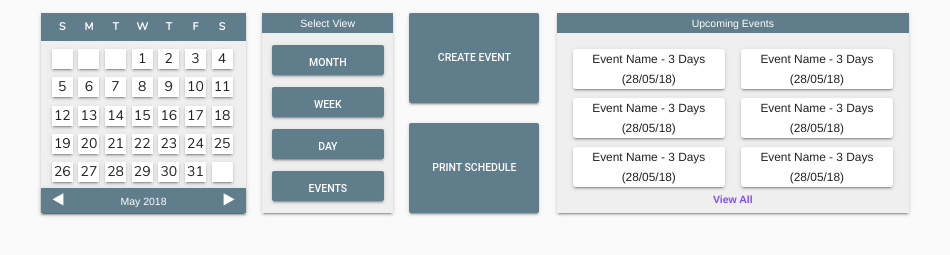
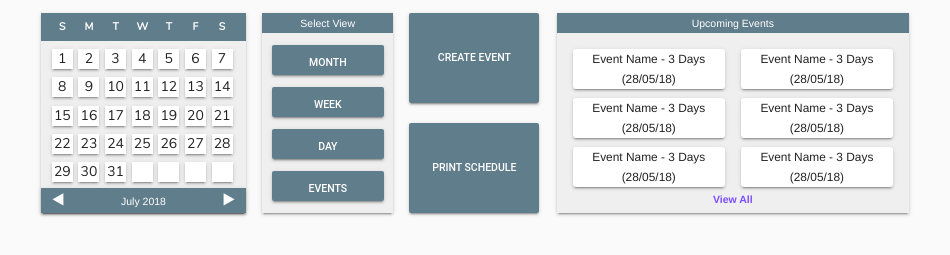
Before and after one commit to marty1123/Consilium, an Electron app: page index.html in a window 950 px wide. Shown: the part 85-340 px from the top of the page. Drawn offline with nearby package versions, Linux system fonts and the light colour scheme; no server answers.

Commit message:
Datepicker now generates dates

```diff
--- a/index.html
+++ b/index.html
@@ -31,53 +31,53 @@
                 </div>
             </div>
             <div class="mdl-grid datepickerrow">
-                <div class="pickerDatesDisplay mdl-shadow--2dp"></div>
-                <div class="pickerDatesDisplay mdl-shadow--2dp"></div>
-                <div class="pickerDatesDisplay mdl-shadow--2dp"></div>
-                <div class="pickerDatesDisplay mdl-shadow--2dp">1</div>
-                <div class="pickerDatesDisplay mdl-shadow--2dp">2</div>
-                <div class="pickerDatesDisplay mdl-shadow--2dp">3</div>
-                <div class="pickerDatesDisplay mdl-shadow--2dp">4</div>
+                <div class="pickerDatesDisplay mdl-shadow--2dp" id="dpGrid1"></div>
+                <div class="pickerDatesDisplay mdl-shadow--2dp" id="dpGrid2"></div>
+                <div class="pickerDatesDisplay mdl-shadow--2dp" id="dpGrid3"></div>
+                <div class="pickerDatesDisplay mdl-shadow--2dp" id="dpGrid4"></div>
+                <div class="pickerDatesDisplay mdl-shadow--2dp" id="dpGrid5"></div>
+                <div class="pickerDatesDisplay mdl-shadow--2dp" id="dpGrid6"></div>
+                <div class="pickerDatesDisplay mdl-shadow--2dp" id="dpGrid7"></div>
             </div>
             <div class="mdl-grid datepickerrow">
-                <div class="pickerDatesDisplay mdl-shadow--2dp">5</div>
-                <div class="pickerDatesDisplay mdl-shadow--2dp">6</div>
-                <div class="pickerDatesDisplay mdl-shadow--2dp">7</div>
-                <div class="pickerDatesDisplay mdl-shadow--2dp">8</div>
-                <div class="pickerDatesDisplay mdl-shadow--2dp">9</div>
-                <div class="pickerDatesDisplay mdl-shadow--2dp">10</div>
-                <div class="pickerDatesDisplay mdl-shadow--2dp">11</div>
+                <div class="pickerDatesDisplay mdl-shadow--2dp" id="dpGrid8"></div>
+                <div class="pickerDatesDisplay mdl-shadow--2dp" id="dpGrid9"></div>
+                <div class="pickerDatesDisplay mdl-shadow--2dp" id="dpGrid10"></div>
+                <div class="pickerDatesDisplay mdl-shadow--2dp" id="dpGrid11"></div>
+                <div class="pickerDatesDisplay mdl-shadow--2dp" id="dpGrid12"></div>
+                <div class="pickerDatesDisplay mdl-shadow--2dp" id="dpGrid13"></div>
+                <div class="pickerDatesDisplay mdl-shadow--2dp" id="dpGrid14"></div>
             </div>
             <div class="mdl-grid datepickerrow">
-                <div class="pickerDatesDisplay mdl-shadow--2dp">12</div>
-                <div class="pickerDatesDisplay mdl-shadow--2dp">13</div>
-                <div class="pickerDatesDisplay mdl-shadow--2dp">14</div>
-                <div class="pickerDatesDisplay mdl-shadow--2dp">15</div>
-                <div class="pickerDatesDisplay mdl-shadow--2dp">16</div>
-                <div class="pickerDatesDisplay mdl-shadow--2dp">17</div>
-                <div class="pickerDatesDisplay mdl-shadow--2dp">18</div>
+                <div class="pickerDatesDisplay mdl-shadow--2dp" id="dpGrid15"></div>
+                <div class="pickerDatesDisplay mdl-shadow--2dp" id="dpGrid16"></div>
+                <div class="pickerDatesDisplay mdl-shadow--2dp" id="dpGrid17"></div>
+                <div class="pickerDatesDisplay mdl-shadow--2dp" id="dpGrid18"></div>
+                <div class="pickerDatesDisplay mdl-shadow--2dp" id="dpGrid19"></div>
+                <div class="pickerDatesDisplay mdl-shadow--2dp" id="dpGrid20"></div>
+                <div class="pickerDatesDisplay mdl-shadow--2dp" id="dpGrid21"></div>
             </div>
             <div class="mdl-grid datepickerrow">
-                <div class="pickerDatesDisplay mdl-shadow--2dp">19</div>
-                <div class="pickerDatesDisplay mdl-shadow--2dp">20</div>
-                <div class="pickerDatesDisplay mdl-shadow--2dp">21</div>
-                <div class="pickerDatesDisplay mdl-shadow--2dp">22</div>
-                <div class="pickerDatesDisplay mdl-shadow--2dp">23</div>
-                <div class="pickerDatesDisplay mdl-shadow--2dp">24</div>
-                <div class="pickerDatesDisplay mdl-shadow--2dp">25</div>
+                <div class="pickerDatesDisplay mdl-shadow--2dp" id="dpGrid22"></div>
+                <div class="pickerDatesDisplay mdl-shadow--2dp" id="dpGrid23"></div>
+                <div class="pickerDatesDisplay mdl-shadow--2dp" id="dpGrid24"></div>
+                <div class="pickerDatesDisplay mdl-shadow--2dp" id="dpGrid25"></div>
+                <div class="pickerDatesDisplay mdl-shadow--2dp" id="dpGrid26"></div>
+                <div class="pickerDatesDisplay mdl-shadow--2dp" id="dpGrid27"></div>
+                <div class="pickerDatesDisplay mdl-shadow--2dp" id="dpGrid28"></div>
             </div>
             <div class="mdl-grid datepickerrow">
-                <div class="pickerDatesDisplay mdl-shadow--2dp">26</div>
-                <div class="pickerDatesDisplay mdl-shadow--2dp">27</div>
-                <div class="pickerDatesDisplay mdl-shadow--2dp">28</div>
-                <div class="pickerDatesDisplay mdl-shadow--2dp">29</div>
-                <div class="pickerDatesDisplay mdl-shadow--2dp">30</div>
-                <div class="pickerDatesDisplay mdl-shadow--2dp">31</div>
-                <div class="pickerDatesDisplay mdl-shadow--2dp"></div>
+                <div class="pickerDatesDisplay mdl-shadow--2dp" id="dpGrid29"></div>
+                <div class="pickerDatesDisplay mdl-shadow--2dp" id="dpGrid30"></div>
+                <div class="pickerDatesDisplay mdl-shadow--2dp" id="dpGrid31"></div>
+                <div class="pickerDatesDisplay mdl-shadow--2dp" id="dpGrid32"></div>
+                <div class="pickerDatesDisplay mdl-shadow--2dp" id="dpGrid33"></div>
+                <div class="pickerDatesDisplay mdl-shadow--2dp" id="dpGrid34"></div>
+                <div class="pickerDatesDisplay mdl-shadow--2dp" id="dpGrid35"></div>
             </div>
             <div class="mdl-grid bottomBar mdl-shadow--2dp">
             <div id="leftPlayButt">&#8227;</div>
-            <div id="datePickerDate">May 2018</div>
+            <div id="datePickerDate"></div>
             <div id="rightPlayButt">&#8227;</div>
             </div>
           </div>
```
Also changed, not shown: dist/main.js, dist/stylesheets/main.css.
